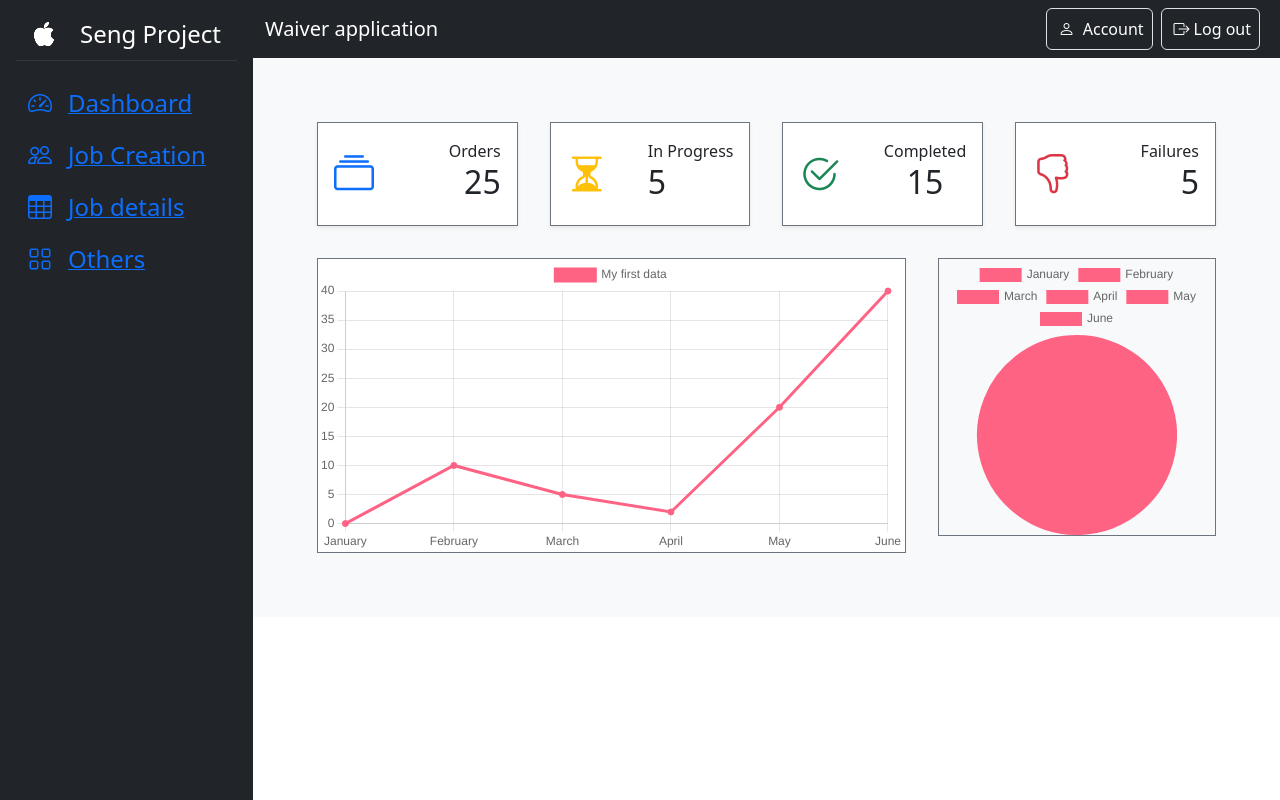
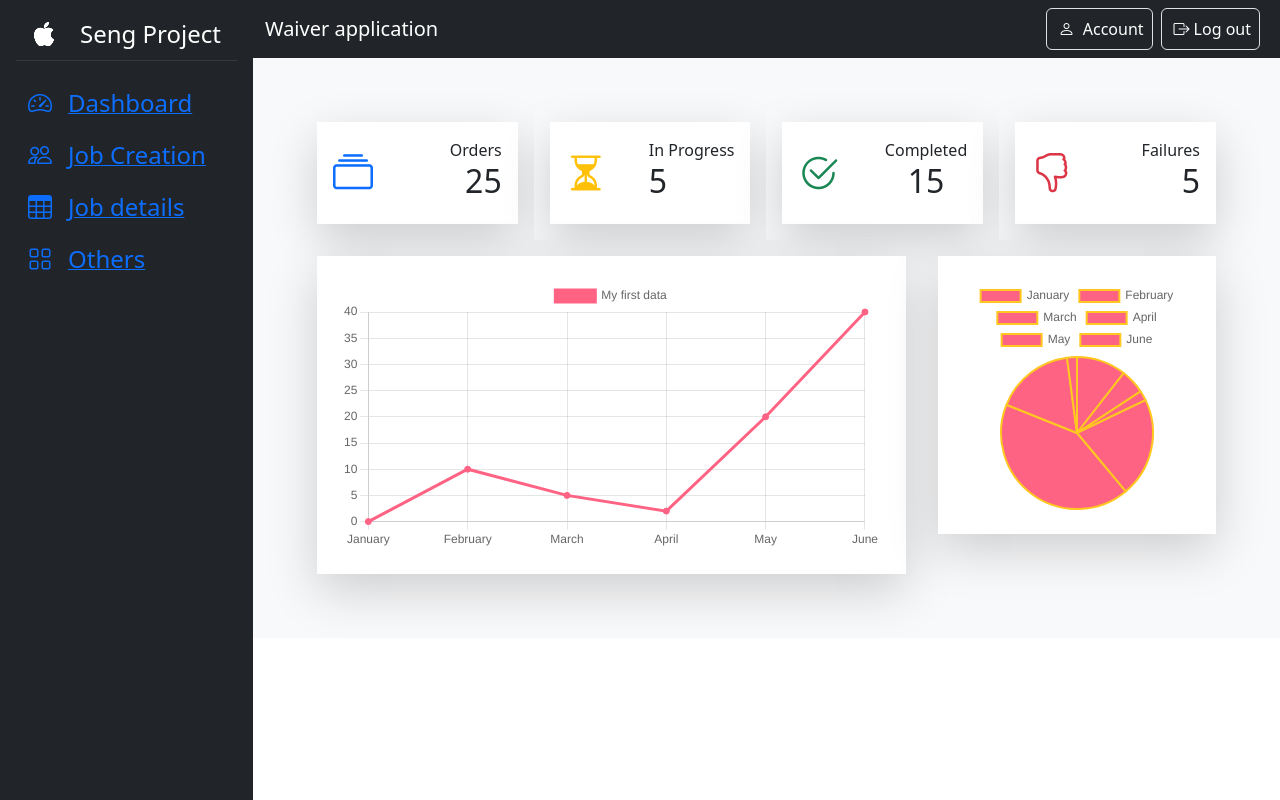
Before and after one commit to RajamaniT/waiverapp, a React (Create React App) app: page /Dashboard in a window 1280 px wide. Built offline with nearby package versions, Linux system fonts and the light colour scheme.

Commit message:
design changes

```diff
--- a/src/Component/Dashboard/Home.jsx
+++ b/src/Component/Dashboard/Home.jsx
@@ -8,10 +8,10 @@ function Home() {
     <div className="p-5 bg-light">
       <div className="container-fluid">
         <div className="row">
-          <div className="col-12 col-sm-6 col-md-4 col-lg-3 p-3 bg-light">
+          <div className="col-12 col-sm-6 col-md-4 col-lg-3 p-3 bg-light rounded">
             <div
               className="d-flex justify-content-between align-items-center
-              bg-white border border-secondary shadow-sm p-3"
+              bg-white shadow-lg p-3"
             >
               <i className="bi bi-collection fs-1 text-primary"></i>
               <div>
@@ -24,7 +24,7 @@ function Home() {
           <div className="col-12 col-sm-6 col-md-4 col-lg-3 p-3 bg-light">
             <div
               className="d-flex justify-content-between align-items-center
-              bg-white border border-secondary shadow-sm p-3"
+              bg-white shadow-lg p-3"
             >
               <i className="bi bi-hourglass-split fs-1 text-warning"></i>
               <div>
@@ -36,7 +36,7 @@ function Home() {
           <div className="col-12 col-sm-6 col-md-4 col-lg-3 p-3 bg-light">
             <div
               className="d-flex justify-content-between align-items-center
-              bg-white border border-secondary shadow-sm p-3"
+              bg-white shadow-lg p-3"
             >
               <i className="bi bi-check2-circle fs-1 text-success"></i>
               <div>
@@ -45,10 +45,11 @@ function Home() {
               </div>
             </div>
           </div>
+
           <div className="col-12 col-sm-6 col-md-4 col-lg-3 p-3 bg-light">
             <div
               className="d-flex justify-content-between align-items-center
-              bg-white border border-secondary shadow-sm p-3"
+              bg-white shadow-lg p-3"
             >
               <i className="bi bi-hand-thumbs-down fs-1 text-danger"></i>
               <div>
--- a/src/Component/Dashboard/Linechart.jsx
+++ b/src/Component/Dashboard/Linechart.jsx
@@ -19,7 +19,7 @@ const data = {
 
 function Linechart() {
   return (
-    <div className="bg-white border border-secondary">
+    <div className="bg-white shadow-lg p-4">
       <Line data={data}></Line>
     </div>
   );
--- a/src/Component/Dashboard/PieChart.jsx
+++ b/src/Component/Dashboard/PieChart.jsx
@@ -9,7 +9,7 @@ const data = {
     {
       label: "My first data",
       backgroundColor: "rgb(255, 99, 132)",
-      borderColor: "rgb(255, 99, 132)",
+      borderColor: "rgb(255, 199, 32)",
       data: [0, 10, 5, 2, 20, 40, 16, 2],
     },
   ],
@@ -17,7 +17,7 @@ const data = {
 
 function Piechart() {
   return (
-    <div className="bg-bg-white border border-secondary">
+    <div className="bg-white shadow-lg p-4">
       <Pie data={data}></Pie>
     </div>
   );
```
